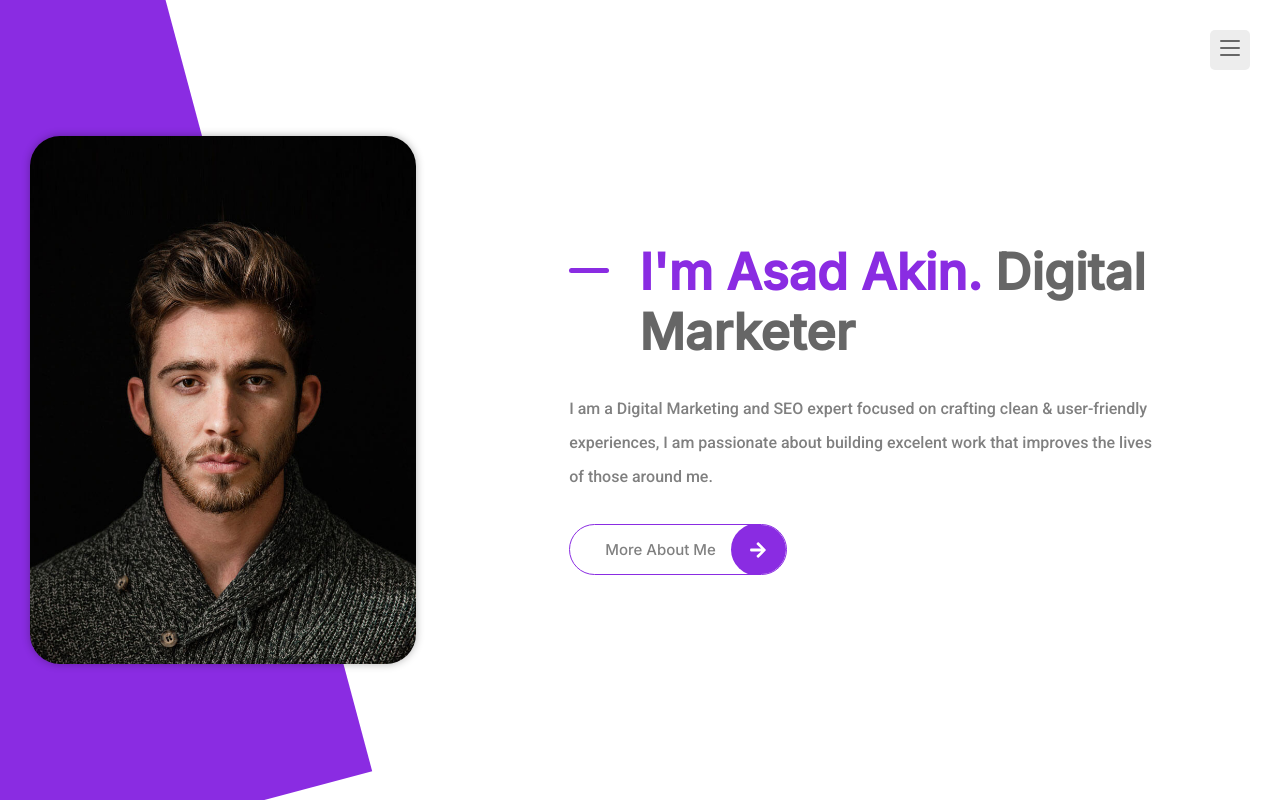
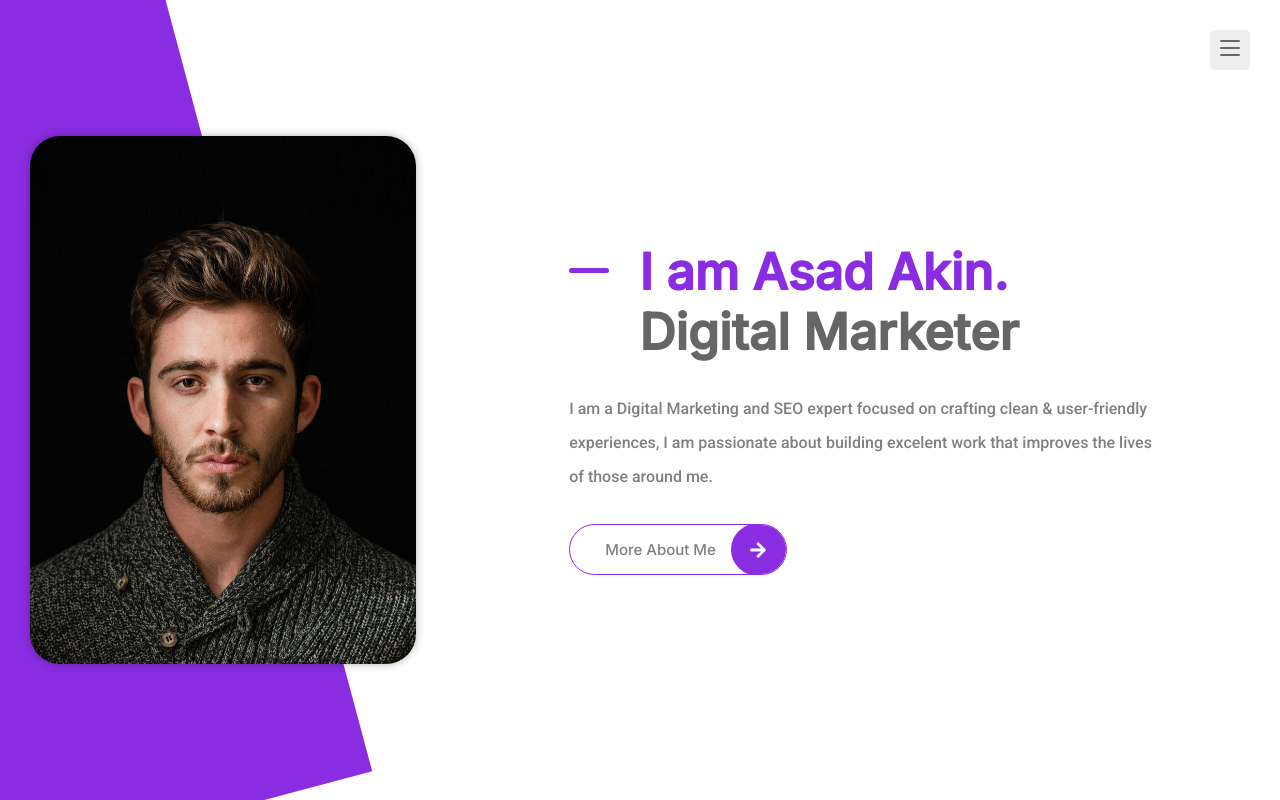
Before and after one commit to Akin19/Portfolio_SeoExpert, a React (Vite) app: page / in a window 1280 px wide. Shown: the top 800 px of the page. Built offline with nearby package versions, Linux system fonts and the light colour scheme; a web font is replaced by a local one.

Commit message:
Maybe error solved

```diff
--- a/package.json
+++ b/package.json
@@ -3,7 +3,7 @@
   "private": true,
   "version": "0.0.0",
   "type": "module",
-  "home": "/",
+  "homepage": "/",
   "scripts": {
     "dev": "vite",
     "build": "vite build",
--- a/src/App.jsx
+++ b/src/App.jsx
@@ -1,4 +1,3 @@
-import { HashRouter } from "react-router-dom";
 import Navbar from "./components/Navbar";
 import Home from "./Page/home/Home";
 import About from "./Page/about/About";
@@ -10,7 +9,7 @@ import Testimonial from "./Page/testimonial/Testimonial";
 import Footer from "./components/Footer";
 const App = () => {
   return (
-    <HashRouter>
+    <div>
       <Navbar />
       <Home />
       <About />
@@ -18,7 +17,7 @@ const App = () => {
       <Testimonial />
       <Contact />
       <Footer />
-    </HashRouter>
+    </div>
     // <BrowserRouter>
     //   <Navbar />
     //   {/* Test  */}
--- a/src/Page/home/Home.jsx
+++ b/src/Page/home/Home.jsx
@@ -2,7 +2,7 @@ import { FaArrowRight } from "react-icons/fa";
 
 import "./home.css";
 import profile from "../../assets/home.jpg";
-import { Link } from "react-router-dom";
+// import { Link } from "react-router-dom";
 
 const Home = () => {
   return (
@@ -12,7 +12,7 @@ const Home = () => {
       <div className="home__content">
         <div className="home__data">
           <h1 className="home__title">
-            <span>I'm Asad Akin.</span> Digital Marketer
+            <span>I am Asad Akin.</span> Digital Marketer
           </h1>
           <p className="home__description">
             I am a Digital Marketing and SEO expert focused on crafting clean &
--- a/src/components/Navbar.jsx
+++ b/src/components/Navbar.jsx
@@ -1,139 +1,5 @@
-// // // import "./Navbar.css";
+import { useState, useEffect } from "react";
 
-// // // import { links } from "../data";
-
-// // // // import { NavLink } from "react-router-dom";
-// // // import { HashLink } from "react-router-hash-link";
-// // // import { useState } from "react";
-
-// // // const Navbar = () => {
-// // //   const [showMenu, setShowmenu] = useState(false);
-// // //   return (
-// // //     <nav className="nav">
-// // //       <div className={`${showMenu ? " nav__menu show-menu" : "nav__menu"}`}>
-// // //         <ul className="nav__list">
-// // //           {links.map(({ name, icon, link }, index) => {
-// // //             return (
-// // //               <li key={index} className="nav__item">
-// // //                 <HashLink
-// // //                   smooth
-// // //                   to={link}
-// // //                   className={({ isActive }) =>
-// // //                     isActive ? "nav__link active-nav " : "nav__link"
-// // //                   }
-// // //                   onClick={() => setShowmenu(!showMenu)}
-// // //                 >
-// // //                   {icon}
-// // //                   <h3 className="nav__name">{name}</h3>
-// // //                 </HashLink>
-
-// // //                 {/*
-// // //                   <NavLink
-// // //                     className={({ isActive }) =>
-// // //                       isActive ? "nav__link active-nav " : "nav__link"
-// // //                     }
-// // //                     onClick={() => setShowmenu(!showMenu)}
-// // //                   >
-// // //                     {icon}
-// // //                     <h3 className="nav__name">{name}</h3>
-// // //                   </NavLink>
-// // //                  */}
-// // //               </li>
-// // //             );
-// // //           })}
-// // //         </ul>
-// // //       </div>
-
-// // //       <div
-// // //         className={`${
-// // //           showMenu ? " nav__toggle animate-toggle" : "nav__toggle"
-// // //         }`}
-// // //         onClick={() => setShowmenu(!showMenu)}
-// // //       >
-// // //         <span></span>
-// // //         <span></span>
-// // //         <span></span>
-// // //       </div>
-// // //     </nav>
-// // //   );
-// // // };
-
-// // // export default Navbar;
-
-// import { links } from "../data";
-// import "./Navbar.css";
-// import { useState } from "react";
-// import { HashLink } from "react-router-hash-link";
-// import { useEffect } from "react"; // Import useEffect
-
-// const Navbar = () => {
-//   const [showMenu, setShowMenu] = useState(false);
-//   const [activeLink, setActiveLink] = useState(null);
-
-//   useEffect(() => {
-//     // Select each section based on the IDs in your `links` data
-//     const sections = links.map((link) =>
-//       document.getElementById(link.link.replace("#", ""))
-//     );
-
-//     // Define the observer
-//     const observer = new IntersectionObserver(
-//       (entries) => {
-//         entries.forEach((entry) => {
-//           if (entry.isIntersecting) {
-//             setActiveLink(`#${entry.target.id}`);
-//           }
-//         });
-//       },
-//       { threshold: 0.6 } // Trigger when 60% of the section is in view
-//     );
-
-//     // Observe each section
-//     sections.forEach((section) => {
-//       if (section) observer.observe(section);
-//     });
-
-//     // Clean up the observer on component unmount
-//     return () => observer.disconnect();
-//   }, []);
-
-//   return (
-//     <nav className="nav">
-//       <div className={`${showMenu ? "nav__menu show-menu" : "nav__menu"}`}>
-//         <ul className="nav__list">
-//           {links.map(({ name, icon, link }, index) => (
-//             <li key={index} className="nav__item">
-//               <HashLink
-//                 smooth
-//                 to={link}
-//                 className={`nav__link ${
-//                   activeLink === link ? "active-nav" : ""
-//                 }`}
-//                 onClick={() => setShowMenu(!showMenu)}
-//               >
-//                 {icon}
-//                 <h3 className="nav__name">{name}</h3>
-//               </HashLink>
-//             </li>
-//           ))}
-//         </ul>
-//       </div>
-//       <div
-//         className={`nav__toggle ${showMenu ? "animate-toggle" : ""}`}
-//         onClick={() => setShowMenu(!showMenu)}
-//       >
-//         <span></span>
-//         <span></span>
-//         <span></span>
-//       </div>
-//     </nav>
-//   );
-// };
-
-// export default Navbar;
-
-import { useState, useEffect } from "react";
-import { HashLink } from "react-router-hash-link";
 import { links } from "../data";
 import "./Navbar.css";
 
@@ -174,9 +40,8 @@ const Navbar = () => {
         <ul className="nav__list">
           {links.map(({ name, icon, link }, index) => (
             <li key={index} className="nav__item">
-              <HashLink
-                smooth
-                to={link}
+              <a
+                href={link}
                 className={`nav__link ${
                   activeLink === link ? "active-nav" : ""
                 }`}
@@ -187,7 +52,7 @@ const Navbar = () => {
               >
                 {icon}
                 <h3 className="nav__name">{name}</h3>
-              </HashLink>
+              </a>
             </li>
           ))}
         </ul>
```
